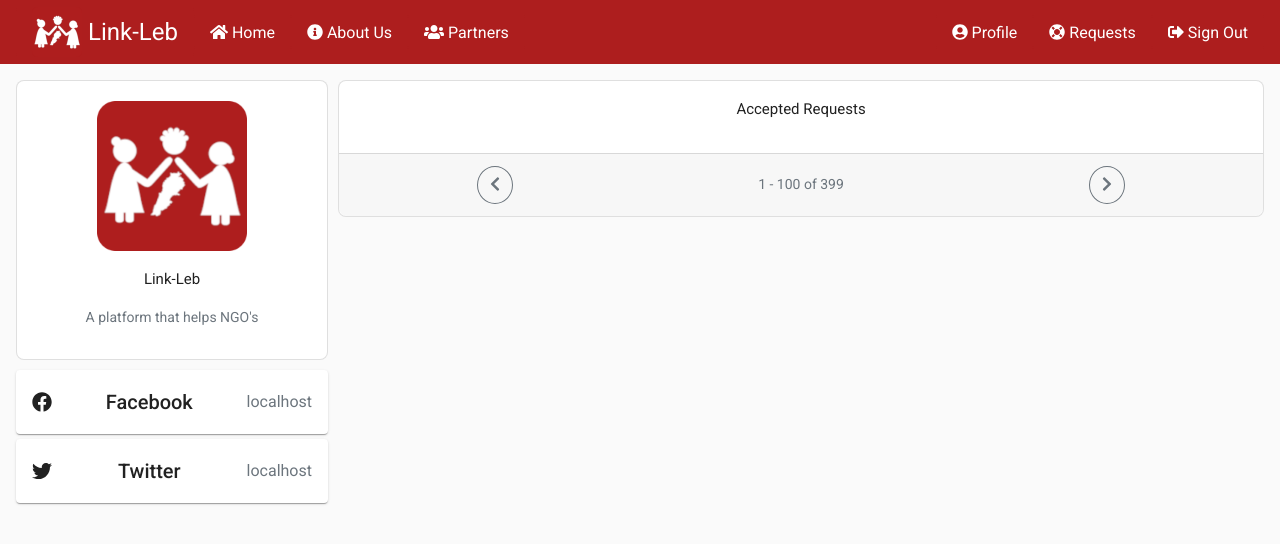
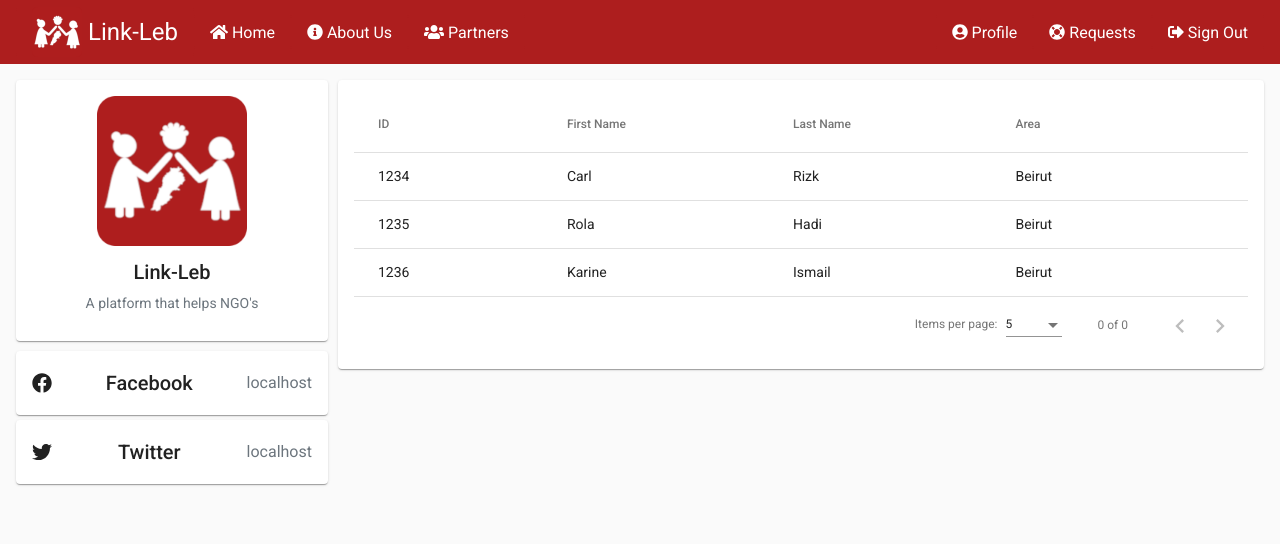
Before and after one commit to carlrizk/Link-Leb, an Angular app: page / in a window 1280 px wide. Shown: the top 544 px of the page. Built offline with nearby package versions, Linux system fonts and the light colour scheme.

Commit message:
Update requests table

```diff
--- a/src/app/app.module.ts
+++ b/src/app/app.module.ts
@@ -22,6 +22,8 @@ import { MatSidenavModule } from '@angular/material/sidenav';
 import { MatListModule } from '@angular/material/list';
 import { MatDividerModule } from '@angular/material/divider';
 import { MatCardModule } from '@angular/material/card';
+import { MatTableModule } from '@angular/material/table';
+import { MatPaginatorModule } from '@angular/material/paginator';
 
 @NgModule({
   declarations: [
@@ -45,7 +47,9 @@ import { MatCardModule } from '@angular/material/card';
     MatSidenavModule,
     MatListModule,
     MatDividerModule,
-    MatCardModule
+    MatCardModule,
+    MatTableModule,
+    MatPaginatorModule
   ],
   providers: [],
   bootstrap: [AppComponent]
--- a/src/app/profile-information-panel/profile-information-panel.component.html
+++ b/src/app/profile-information-panel/profile-information-panel.component.html
@@ -1,13 +1,11 @@
-<div class="card">
-  <div class="card-body">
-    <div class="d-flex flex-column align-items-center text-center">
-      <img [src]="user.avatar" alt="User Logo" width="150" height="150">
-      <div class="mt-3">
-        <h4>{{ user.displayName }}</h4>
-        <p class="text-secondary">
-          {{ user.description }}
-        </p>
-      </div>
-    </div>
+<mat-card fxLayout="column" fxLayoutAlign="center center" fxLayoutGap="10px">
+  <img [src]="user.avatar" alt="User Logo" width="150" height="150">
+  <div fxLayout="column" fxLayoutAlign="center center" fxLayoutGap="5px">
+    <span class="mat-title">
+      {{ user.displayName }}
+    </span>
+    <p class="text-secondary">
+      {{ user.description }}
+    </p>
   </div>
-</div>
+</mat-card>
--- a/src/app/requests-table-panel/requests-table-panel.component.html
+++ b/src/app/requests-table-panel/requests-table-panel.component.html
@@ -1,4 +1,4 @@
-<div class="card">
+<!-- <div class="card">
   <div class="card-body p-0">
     <h4 class="card-title text-center py-3 my-0">
       {{ title }}
@@ -31,4 +31,33 @@
       <fa-icon [icon]="nextIcon"></fa-icon>
     </button>
   </div>
-</div>
+</div> -->
+<mat-card>
+  <table mat-table [dataSource]="requests">
+
+    <ng-container matColumnDef="id">
+      <th mat-header-cell *matHeaderCellDef> ID </th>
+      <td mat-cell *matCellDef="let req"> {{req.id}} </td>
+    </ng-container>
+
+    <ng-container matColumnDef="firstName">
+      <th mat-header-cell *matHeaderCellDef> First Name </th>
+      <td mat-cell *matCellDef="let req"> {{req.firstName}} </td>
+    </ng-container>
+
+    <ng-container matColumnDef="lastName">
+      <th mat-header-cell *matHeaderCellDef> Last Name </th>
+      <td mat-cell *matCellDef="let req"> {{req.lastName}} </td>
+    </ng-container>
+
+    <ng-container matColumnDef="area">
+      <th mat-header-cell *matHeaderCellDef> Area </th>
+      <td mat-cell *matCellDef="let req"> {{req.area}} </td>
+    </ng-container>
+
+    <tr mat-header-row *matHeaderRowDef="displayedColumns"></tr>
+    <tr mat-row *matRowDef="let myRowData; columns: displayedColumns"></tr>
+  </table>
+
+  <mat-paginator [pageSizeOptions]="[5, 10, 20]"></mat-paginator>
+</mat-card>
--- a/src/app/requests-table-panel/requests-table-panel.component.scss
+++ b/src/app/requests-table-panel/requests-table-panel.component.scss
@@ -0,0 +1,3 @@
+table{
+    width: 100%;
+}
--- a/src/app/requests-table-panel/requests-table-panel.component.ts
+++ b/src/app/requests-table-panel/requests-table-panel.component.ts
@@ -1,6 +1,7 @@
 import { Component, Input, OnInit } from '@angular/core';
 import { faChevronLeft, faChevronRight } from '@fortawesome/free-solid-svg-icons';
 import { Request } from '../common/models/request.model';
+import { SpanWrapperComponent } from '../span-wrapper/span-wrapper.component';
 import { RequestTableColumnDefinition } from './request-table-column-definition';
 
 @Component({
@@ -14,11 +15,80 @@ export class RequestsTablePanelComponent implements OnInit {
   @Input() requests: Request[];
   @Input() columns: RequestTableColumnDefinition[];
 
+  displayedColumns: string[] = ['id', 'firstName', 'lastName', 'area'];
+
   previousIcon = faChevronLeft;
   nextIcon = faChevronRight;
 
   constructor() { }
 
-  ngOnInit(): void { }
+  ngOnInit(): void {
+
+    this.title = 'Accepted Requests';
+
+    this.requests = [
+      {
+        id: '1234',
+        firstName: 'Carl',
+        lastName: 'Rizk',
+        area: 'Beirut',
+        needs: []
+      },
+      {
+        id: '1235',
+        firstName: 'Rola',
+        lastName: 'Hadi',
+        area: 'Beirut',
+        needs: []
+      },
+      {
+        id: '1236',
+        firstName: 'Karine',
+        lastName: 'Ismail',
+        area: 'Beirut',
+        needs: []
+      }
+    ];
+
+    this.columns = [
+      {
+        name: 'ID',
+        cellComponent: (req) => {
+          return {
+            component: SpanWrapperComponent,
+            data: { text: req.id }
+          };
+        }
+      },
+      {
+        name: 'First Name',
+        cellComponent: (req) => {
+          return {
+            component: SpanWrapperComponent,
+            data: { text: req.firstName }
+          };
+        }
+      },
+      {
+        name: 'Last Name',
+        cellComponent: (req) => {
+          return {
+            component: SpanWrapperComponent,
+            data: { text: req.lastName }
+          };
+        }
+      },
+      {
+        name: 'Area',
+        cellComponent: (req) => {
+          return {
+            component: SpanWrapperComponent,
+            data: { text: req.area }
+          };
+        }
+      }
+    ];
+
+  }
 
 }
```
Also changed, not shown: src/app/social-media-information-panel/social-media-information-panel.component.html (+0 -16 lines).
